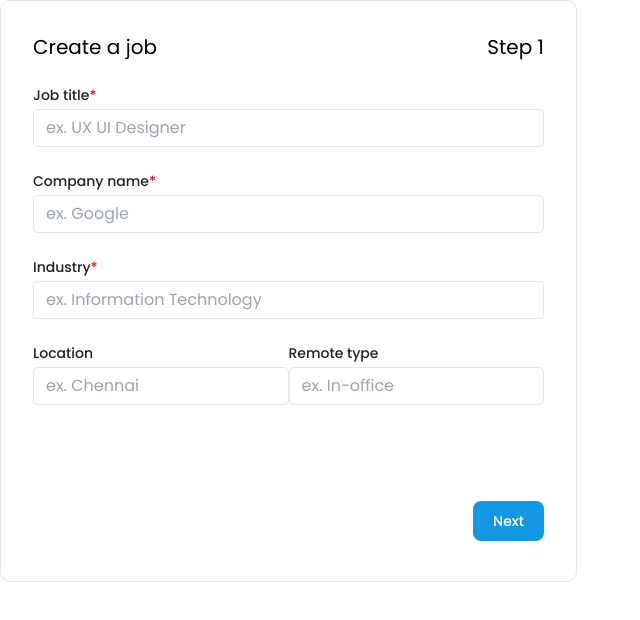
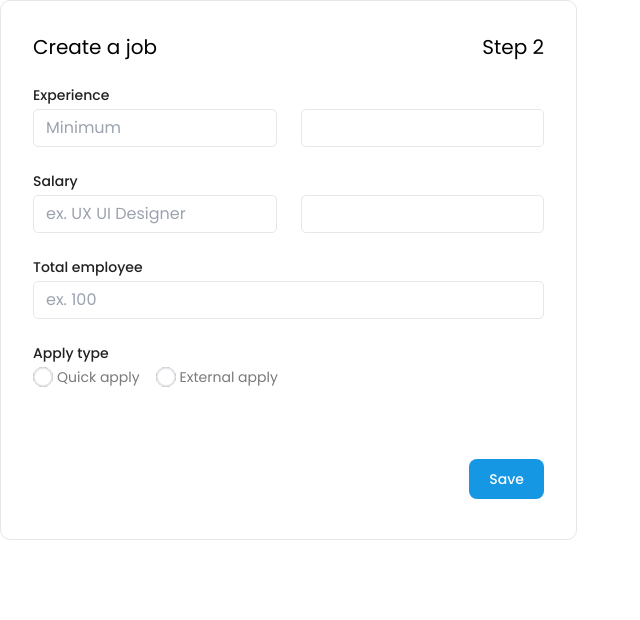
Before and after one commit to praveen-me/fe-task, a React (Create React App) app: page / in a window 1280 px wide. Shown: the top 620 px of the page, without its empty margins (0-640 px from the left). Built offline with nearby package versions, Linux system fonts and the light colour scheme.

Commit message:
Added radio button and validations for all fields

```diff
--- a/src/App.css
+++ b/src/App.css
@@ -40,3 +40,41 @@ body {
 .alert {
   @apply flex items-center p-4 mb-4 text-red-800 rounded-lg bg-red-50 dark:bg-gray-800 dark:text-red-400;
 }
+
+.alert_close_btn {
+  @apply ml-auto -mx-1.5 -my-1.5 bg-red-50 text-red-500 rounded-lg ml-1.5 p-1.5 hover:bg-red-200 inline-flex items-center justify-center h-8 w-8 dark:bg-gray-800 dark:text-red-400 dark:hover:bg-gray-700;
+}
+
+.radio {
+  @apply w-5 h-5 text-blue-600 bg-gray-100 border-gray-300 dark:border-gray-600;
+  @apply dark:focus:ring-blue-600 !important;
+}
+
+/* .radio_wrapper {
+  border: 2px solid red;
+  width: 20px;
+  height: 20px;
+  text-align: center;
+  margin-top: 2px;
+  background-color: #f0ffff;
+  border-radius: 50%;
+} */
+
+.radio::after {
+  @apply border-2;
+
+  display: block;
+  width: 100%;
+  height: 100%;
+  content: "";
+  box-sizing: border-box;
+  border-radius: 50%;
+}
+
+.radio.selected::after {
+  border: none !important;
+}
+
+.radio_label {
+  color: #7a7a7a;
+}
--- a/src/components/Alert.tsx
+++ b/src/components/Alert.tsx
@@ -28,7 +28,7 @@ export default function Alert(props: IAlertProps) {
       <div className="ml-3 text-sm font-medium">{props.msg}</div>
       <button
         type="button"
-        className="ml-auto -mx-1.5 -my-1.5 bg-red-50 text-red-500 rounded-lg ml-1.5 p-1.5 hover:bg-red-200 inline-flex items-center justify-center h-8 w-8 dark:bg-gray-800 dark:text-red-400 dark:hover:bg-gray-700"
+        className="alert_close_btn"
         data-dismiss-target="#alert-2"
         aria-label="Close"
         onClick={handleClose}
--- a/src/components/CreateJob.tsx
+++ b/src/components/CreateJob.tsx
@@ -7,63 +7,71 @@ import Form from "./Form";
 import Alert from "./Alert";
 
 interface ICreateJobState {
+  step1: {
     jobTitle: string;
     companyName: string;
     industry: string;
     location: string;
     remoteType: string;
-  // experience: {
-  //   min: number;
-  //   max: Number;
-  // };
-  // salary: {
-  //   min: number;
-  //   max: number;
-  // };
-  // totalEmployee: number;
-  // applyType: null | "quick" | "external";
+  };
+  step2: {
+    experience: {
+      min: string;
+      max: string;
+    };
+    salary: {
+      min: string;
+      max: string;
+    };
+    totalEmployee: string;
+    applyType: null | "quick" | "external";
+  };
 }
 
-const CreateJobSchema = yup.object().shape({
+const CreateJobStep1Schema = yup.object().shape({
   jobTitle: yup.string().required("Job Title is required"),
   companyName: yup.string().required("Company Name is required"),
   industry: yup.string().required("Industry is required"),
   location: yup.string(),
   remoteType: yup.string(),
-  // experience: yup.object({
-  //   min: yup.string().required(),
-  //   max: yup.string().required(),
-  // }),
-  // salary: yup.object({
-  //   min: yup.number().required(),
-  //   max: yup.number().required(),
-  // }),
-  // totalEmployee: yup.string().required(),
-
-  // applyType: null | "quick" | "external";
 });
 
-export default function CreateJob() {
-  const [currentStep, setCurrentStep] = useState(1);
+const CreateJobStep2Schema = yup.object().shape({
+  experience: yup
+    .object({
+      min: yup.number(),
+      max: yup.number(),
+    })
+    .test(
+      "superior",
+      "minimum experience must be smaller than maximum experience",
+      (min, max) => min > max
+    ),
+  salary: yup
+    .object({
+      min: yup.number(),
+      max: yup.number(),
+    })
+    .test(
+      "superior",
+      `minimum salary must be smaller than maximum salary`,
+      (min, max) => min > max
+    ),
+  totalEmployee: yup.string(),
+  applyType: yup.string(),
+});
 
-  const formik: FormikProps<ICreateJobState> = useFormik<ICreateJobState>({
-    validationSchema: CreateJobSchema,
+function CreateJobStep1() {
+  const formik: FormikProps<ICreateJobState["step1"]> = useFormik<
+    ICreateJobState["step1"]
+  >({
+    validationSchema: CreateJobStep1Schema,
     initialValues: {
       jobTitle: "",
       companyName: "",
       industry: "",
       location: "",
       remoteType: "",
-      // experience: {
-      //   min: 0,
-      //   max: 0,
-      // },
-      // salary: {
-      //   min: 0,
-      //   max: 0,
-      // },
-      // totalEmployee: 0,
-      // applyType: null,
     },
     onSubmit: handleSubmit,
   });
@@ -76,22 +84,19 @@ export default function CreateJob() {
     if (Object.keys(formik.errors).length === 0) {
       formik.handleSubmit();
     } else {
+      Object.keys(formik.errors).forEach(
         //@ts-ignore
-      Object.keys(formik.errors).forEach((key: keyof ICreateJobState) => {
-        toast.custom((t) => (
-          <Alert msg={formik.errors[key] as string} toastId={t} />
-        ));
+        (key: keyof ICreateJobState["step1"]) => {
+          toast.custom((t) => {
+            return <Alert msg={formik.errors[key] as string} toastId={t} />;
           });
+        }
+      );
     }
   }
 
   return (
-    <div className="job_form_container p-8">
-      <div className="flex flex-row justify-between mb-6">
-        <h2 className="text-xl">Create a job</h2>
-        <h3 className="text-xl">Step {currentStep}</h3>
-      </div>
-
+    <div>
       <Form.Input
         title="Job title"
         placeholder="ex. UX UI Designer"
@@ -141,3 +146,114 @@ export default function CreateJob() {
     </div>
   );
 }
+
+function CreateJobStep2() {
+  const formik: FormikProps<ICreateJobState["step2"]> = useFormik<
+    ICreateJobState["step2"]
+  >({
+    validationSchema: CreateJobStep2Schema,
+    initialValues: {
+      experience: {
+        min: "",
+        max: "",
+      },
+      salary: {
+        min: "",
+        max: "",
+      },
+      totalEmployee: "",
+      applyType: null,
+    },
+    onSubmit: handleSubmit,
+  });
+
+  function handleSubmit() {
+    console.log(formik.errors);
+  }
+
+  function handleSubmitStep() {
+    if (Object.keys(formik.errors).length === 0) {
+      formik.handleSubmit();
+    } else {
+      //@ts-ignore
+      Object.keys(formik.errors).forEach((key: keyof ICreateJobState) => {
+        toast.custom((t) => (
+          //@ts-ignore
+          <Alert msg={formik.errors[key] as string} toastId={t} />
+        ));
+      });
+    }
+  }
+
+  console.log(formik.errors);
+
+  return (
+    <div>
+      <Form.Input
+        title="Experience"
+        placeholder="Minimum"
+        value={formik.values.experience.min}
+        secondValue={formik.values.experience.max}
+        handleChange={formik.handleChange("experience.min")}
+        secondHandleChange={formik.handleChange("experience.max")}
+        multiInput
+      />
+
+      <Form.Input
+        title="Salary"
+        placeholder="ex. UX UI Designer"
+        value={formik.values.salary.min}
+        secondValue={formik.values.salary.max}
+        handleChange={formik.handleChange("salary.min")}
+        secondHandleChange={formik.handleChange("salary.max")}
+        multiInput
+      />
+      <Form.Input
+        title="Total employee"
+        placeholder="ex. 100"
+        value={formik.values.totalEmployee}
+        handleChange={formik.handleChange("totalEmployee")}
+      />
+      <Form.RadioGroup
+        title="Apply type"
+        options={[
+          {
+            key: "quick",
+            value: "Quick apply",
+          },
+          {
+            key: "external",
+            value: "External apply",
+          },
+        ]}
+      />
+
+      <div className="flex flex-row justify-end">
+        <button
+          type="button"
+          className="text-white focus:ring-4 focus:ring-blue-300 font-medium rounded-lg text-sm px-5 py-2.5 mb-2  focus:outline-none dark:focus:ring-blue-800 button"
+          onClick={handleSubmitStep}
+        >
+          Save
+        </button>
+      </div>
+    </div>
+  );
+}
+
+export default function CreateJob() {
+  const [currentStep, setCurrentStep] = useState(2);
+
+  return (
+    <div className="job_form_container p-8">
+      <div className="flex flex-row justify-between mb-6">
+        <h2 className="text-xl">Create a job</h2>
+        <h3 className="text-xl">Step {currentStep}</h3>
+      </div>
+
+      {currentStep === 1 && <CreateJobStep1 />}
+
+      <CreateJobStep2 />
+    </div>
+  );
+}
--- a/src/components/Form/Input.tsx
+++ b/src/components/Form/Input.tsx
@@ -6,10 +6,24 @@ interface IInputProps {
   placeholder: string;
   value: string | number;
   handleChange: (e: string | ChangeEvent<any>) => void;
+  multiInput?: boolean;
+  secondValue?: string | number;
+  secondHandleChange?: (e: string | ChangeEvent<any>) => void;
+  secondPlaceholder?: string;
 }
 
 export default function Input(props: IInputProps) {
-  const { title, required, placeholder, value, handleChange } = props;
+  const {
+    title,
+    required,
+    placeholder,
+    value,
+    handleChange,
+    multiInput,
+    secondValue,
+    secondHandleChange,
+    secondPlaceholder,
+  } = props;
 
   return (
     <div className="mb-6">
@@ -20,6 +34,7 @@ export default function Input(props: IInputProps) {
         {title}
         {required && <span className="required">*</span>}
       </label>
+      <div className={"flex flex-row justify-between"}>
         <input
           className="appearance-none border w-full py-2 px-3 text-gray-700 leading-tight focus:outline-none text_input"
           id="job-title"
@@ -28,6 +43,18 @@ export default function Input(props: IInputProps) {
           value={value}
           onChange={handleChange}
         />
+
+        {multiInput && (
+          <input
+            className="appearance-none border w-full py-2 px-3 text-gray-700 leading-tight focus:outline-none text_input ml-6"
+            id="job-title"
+            type="text"
+            placeholder={secondPlaceholder}
+            value={secondValue}
+            onChange={secondHandleChange}
+          />
+        )}
+      </div>
     </div>
   );
 }
--- /dev/null
+++ b/src/components/Form/RadioGroup.tsx
@@ -0,0 +1,43 @@
+import React from "react";
+
+interface IRadioGroupProps {
+  title: string;
+  required?: boolean;
+  options: { key: string; value: string }[];
+}
+
+export default function RadioGroup(props: IRadioGroupProps) {
+  const { title, required, options } = props;
+
+  return (
+    <div>
+      <label
+        className="block text-sm text-s mb-1 font-medium label"
+        htmlFor="job-title"
+      >
+        {title}
+        {required && <span className="required">*</span>}
+      </label>
+
+      <div className="flex">
+        {options.map((option) => (
+          <div className="flex items-center mr-4" key={option.key}>
+            <input
+              id="inline-radio"
+              type="radio"
+              value=""
+              name="inline-radio-group"
+              className="radio"
+            />
+            <label
+              htmlFor="inline-radio"
+              className="ml-1 text-sm font-normal  radio_label"
+            >
+              {option.value}
+            </label>
+          </div>
+        ))}
+      </div>
+    </div>
+  );
+}
--- a/src/components/Form/index.tsx
+++ b/src/components/Form/index.tsx
@@ -1,8 +1,10 @@
 import React from "react";
 import Input from "./Input";
+import RadioGroup from "./RadioGroup";
 
 export default function Form() {
   return <div>Form</div>;
 }
 
 Form.Input = Input;
+Form.RadioGroup = RadioGroup;
```
Lines whose indentation alone changed are shown as unchanged.
